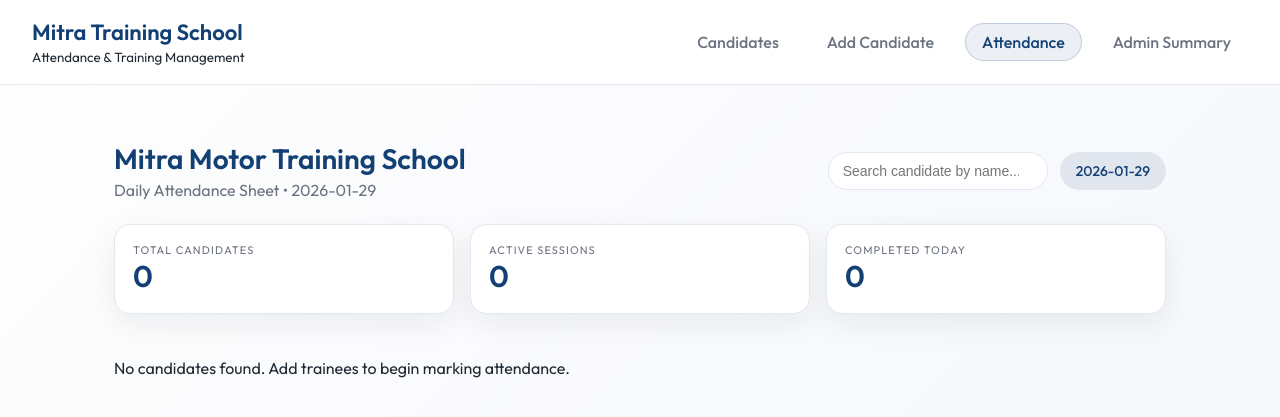
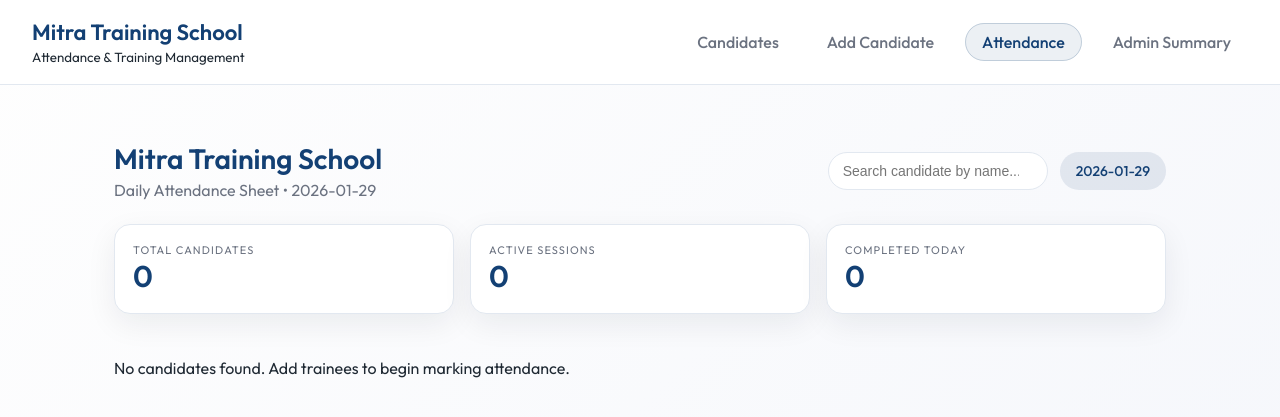
Before and after one commit to sibadyuti-de/attendance_app, a Flask app: page /attendance in a window 1280 px wide. Shown: the top 417 px of the page. Run offline with Flask 3, Linux system fonts and the light colour scheme; data that the repository does not hold is empty.

Commit message:
Refactor attendance template for consistency

```diff
--- a/src/templates/attendance.html
+++ b/src/templates/attendance.html
@@ -1,5 +1,5 @@
 {% extends "base.html" %}
-{% block title %}Attendance | Mitra Motor Training School{% endblock %}
+{% block title %}Attendance | Mitra Training School{% endblock %}
 {% block extra_head %}
     <style>
         :root {
@@ -239,7 +239,7 @@
 <div class="attendance-shell">
     <header>
         <div class="title-block">
-            <h1>Mitra Motor Training School</h1>
+            <h1>Mitra Training School</h1>
             <p>Daily Attendance Sheet • {{ today }}</p>
         </div>
         <div class="tools">
```
